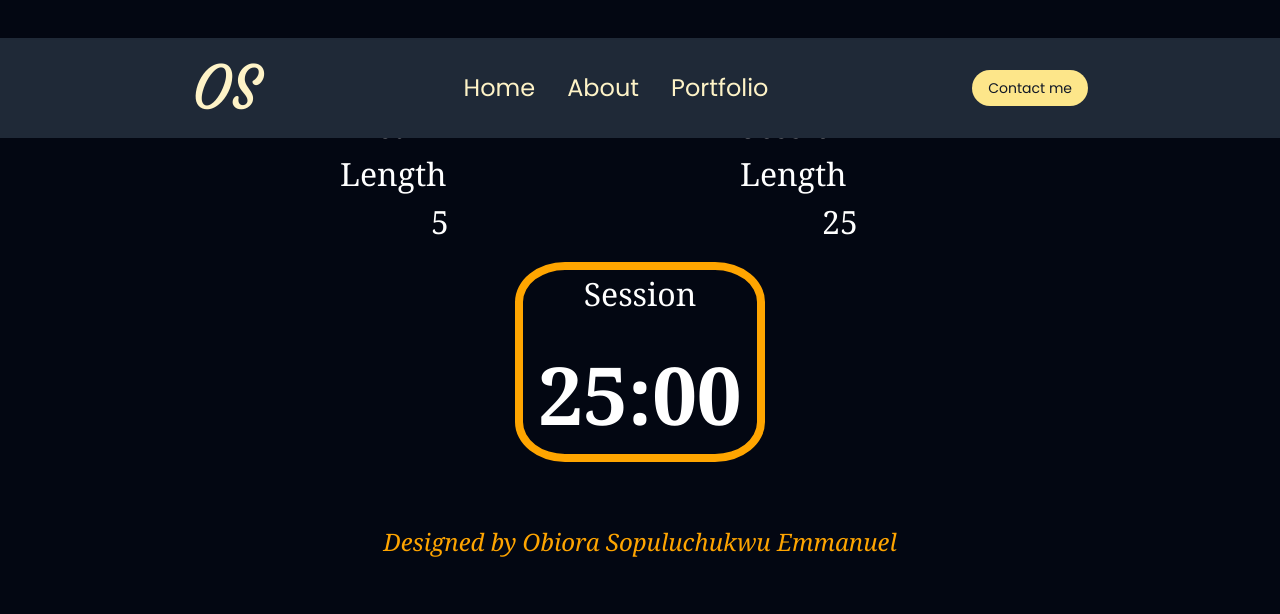
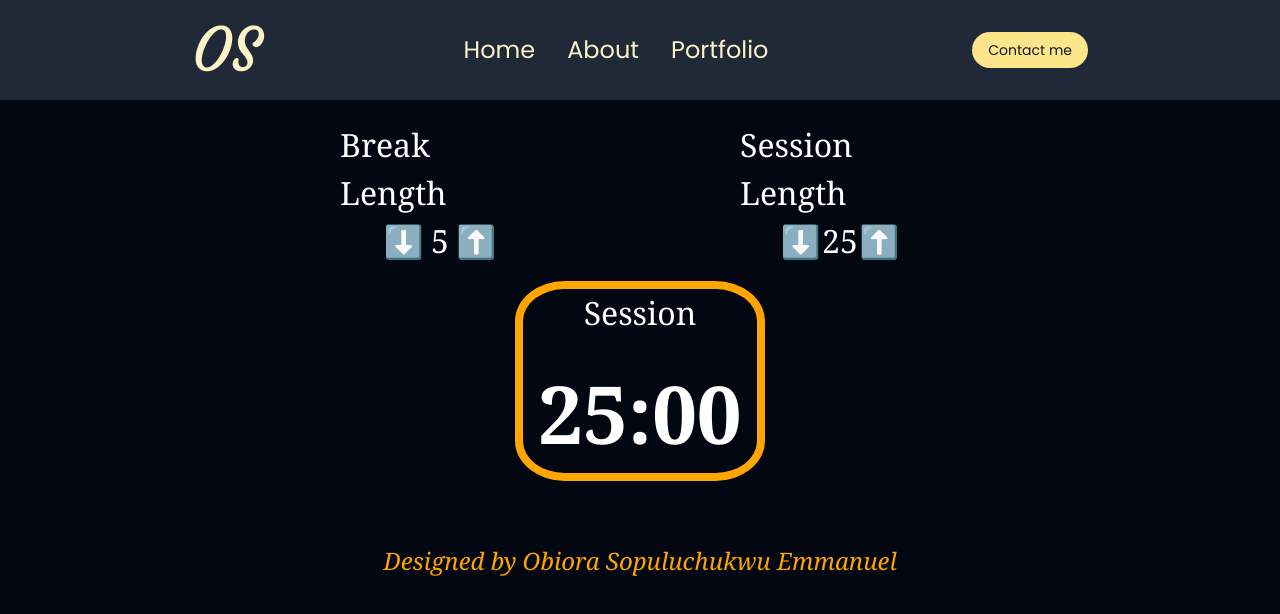
Before and after one commit to obiora198/my-portfolio-website, a Next.js app: page /projects/5-25-clock in a window 1280 px wide. Shown: the top 614 px of the page. Built offline with nearby package versions, Linux system fonts and the light colour scheme.

Commit message:
vercel rebuild

```diff
--- a/app/components/Hero.tsx
+++ b/app/components/Hero.tsx
@@ -1,3 +1,4 @@
+import Image from "next/image";
 import React from "react";
 
 export default function Hero() {
@@ -8,7 +9,7 @@ export default function Hero() {
           <p>
             Hello, <br />
             <span className="font-bold text-6xl text-amber-400">
-              I'm Obiora Sopulu E.
+              I&apos;m Obiora Sopulu E.
             </span>{" "}
             <br />{" "}
             <span className="font-bold text-6xl text-amber-50">
@@ -19,11 +20,11 @@ export default function Hero() {
           </p>
         </div>
         <div className="w-full h-full grid place-items-end">
-          <img
+          <Image
             src="/hero-img2.png"
             alt="hero image"
-            width="100"
-            height="100"
+            width="1000"
+            height="1000"
             className="w-[80%] border-8 border-amber-50 rounded-se-full rounded-ee-full"
           />
         </div>
--- a/app/layout.tsx
+++ b/app/layout.tsx
@@ -20,9 +20,6 @@ export default function RootLayout({
 }) {
   return (
     <html lang="en">
-      <head>
-        <script src="https://kit.fontawesome.com/1b7d41b7e1.js" crossOrigin="anonymous"></script>
-      </head>
       <body className={`${poppins.className} bg-gray-950 text-amber-50`} >
         <NavBar />
         {children}
--- a/app/projects/5-25-clock/clock.module.css
+++ b/app/projects/5-25-clock/clock.module.css
@@ -5,7 +5,7 @@
     font-size: 2em;
     color: white;
     font-family: Georgia, 'Times New Roman', Times, serif;
-    margin-top: 1cm;
+    padding: 1.5cm;
   }
   .container,
   .display{
@@ -42,7 +42,7 @@
     font-size: 2.5em;
     font-weight: 800;
   }
-  .button, .i{
+  .button{
     background: none;
     color: white;
     font-size: 1em;
--- a/app/projects/5-25-clock/page.tsx
+++ b/app/projects/5-25-clock/page.tsx
@@ -163,14 +163,14 @@ export default function PormodoroClock() {
               id="break-decrement"
               onClick={() => handleDecrease("break-decrement")}
             >
-              <i className={`${Style.i} fa-solid fa-arrow-down`}></i>
+              ⬇️
             </button>
             <span id="break-length">{breakLength}</span>
             <button
               id="break-increment"
               onClick={() => handleIncrease("break-increment")}
             >
-              <i className={`${Style.i} fa-solid fa-arrow-up`}></i>
+              ⬆️
             </button>
           </div>
         </div>
@@ -181,14 +181,14 @@ export default function PormodoroClock() {
               id="session-decrement"
               onClick={() => handleDecrease("session-decrement")}
             >
-              <i className={`${Style.i} fa-solid fa-arrow-down`}></i>
+              ⬇️
             </button>
             <span id="session-length">{sessionLength}</span>
             <button
               id="session-increment"
               onClick={() => handleIncrease("session-increment")}
             >
-              <i className={`${Style.i} fa-solid fa-arrow-up`}></i>
+              ⬆️
             </button>
           </div>
         </div>
--- a/app/projects/calculator/page.tsx
+++ b/app/projects/calculator/page.tsx
@@ -102,7 +102,7 @@ export default function Calculator() {
 
   useEffect(() => {
     document.addEventListener("keypress", () => handleEvent);
-  }, []);
+  }, [handleEvent]);
 
   function handleEvent(event: KeyboardEvent) {
     buttons.forEach((button) => {
--- a/app/projects/drum-machine/page.tsx
+++ b/app/projects/drum-machine/page.tsx
@@ -104,6 +104,7 @@ export default function DrumMachine() {
         <div className={Style.keys}>
           {drumpads.map((pad) => (
             <button
+              key={drumpads.indexOf(pad)}
               className={Style.drumPad}
               id={pad.title}
               onClick={(e) => handleClick(e.currentTarget.innerText)}
```
